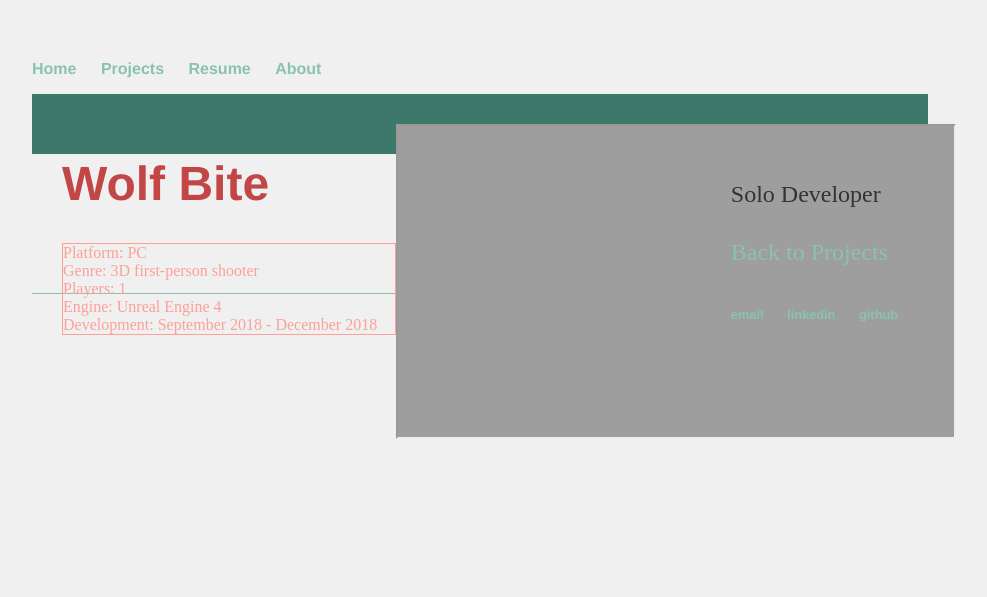
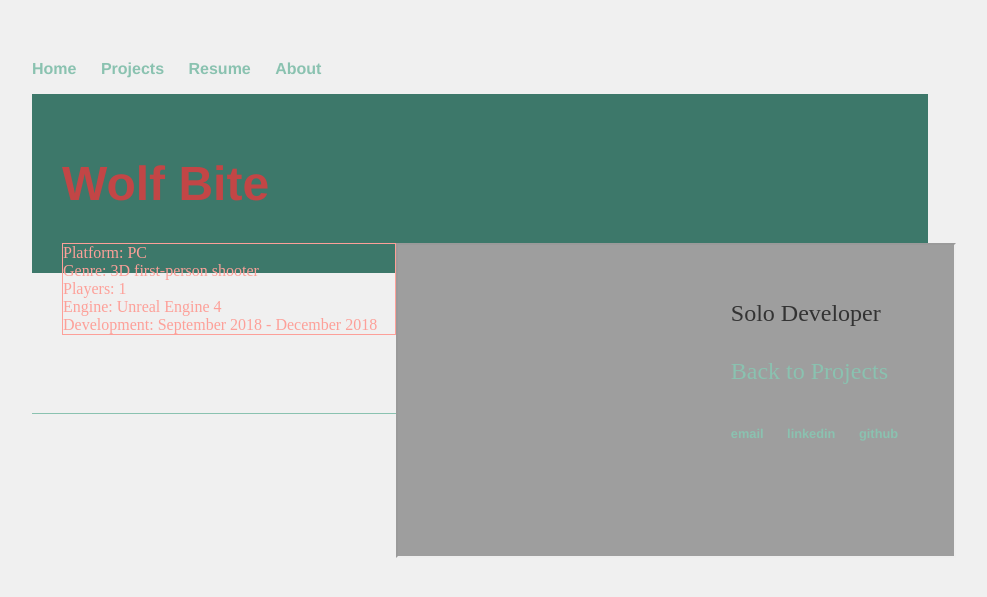
Before and after one commit to digigrant/digigrant.github.io, a Jekyll site: the page built from projects/wolf-bite.html, in a window 1280 px wide. Shown: the top 597 px of the page, without its empty margins (160-1147 px from the left). Built offline with Jekyll 4.4.1, drawn with Linux system fonts in a browser that asks for light colours.

Commit message:
Update projects.html

```diff
--- a/_layouts/projects.html
+++ b/_layouts/projects.html
@@ -2,8 +2,8 @@
 layout: default
 ---
 <div class="project-header">
+  <h1>{{ page.title }}</h1>
   <div class="left">
-    <h1>{{ page.title }}</h1>
     <ul class="specs">
       <li>Platform: {{ page.platform }}</li>
       <li>Genre: {{ page.genre }}</li>
```
